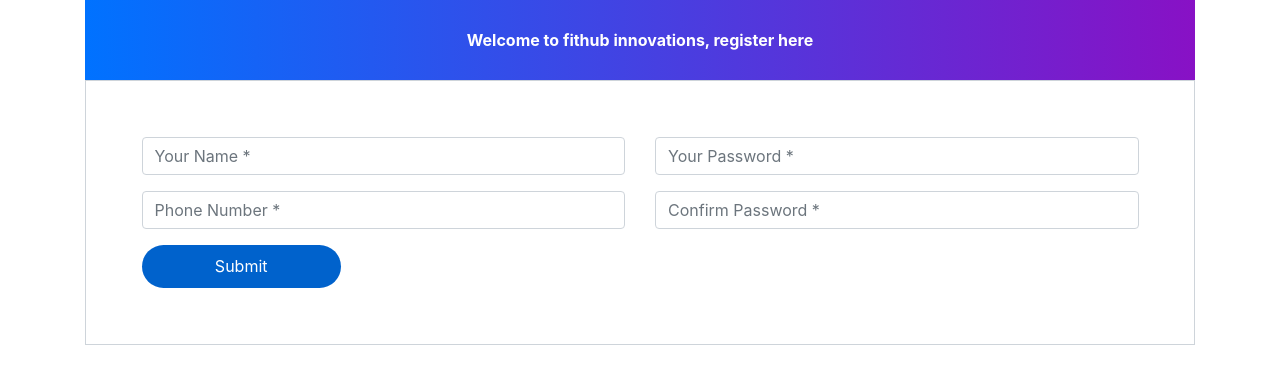
After one commit to Mgsk8/FitHubInnovations, a Flask app: template ProyectoGym/templates/Registrarse.html in a window 1280 px wide. The commit adds this page. Shown: the top 384 px of the page. Run offline with Flask 3, Linux system fonts and the light colour scheme; the template is opened without the code that fills it, so the values that code supplies are empty; some libraries are stand-ins or nearby versions.

Commit message:
Reestructuración de la organización de carpetas

```diff
--- a/ProyectoGym/App.py
+++ b/ProyectoGym/App.py
@@ -1 +1,11 @@
-from flask import Flask
+from flask import Flask,render_template
+
+app = Flask(__name__)
+
+@app.route("/")
+def Inicio_secion():
+    return render_template('VistaInicioSesion.html')
+@app.route("/register")
+def register():
+    return render_template('Registrarse.html')
+app.run(port=81, debug=True)
--- /dev/null
+++ b/ProyectoGym/static/Css/Registrarse.css
@@ -0,0 +1,28 @@
+.note
+{
+    text-align: center;
+    height: 80px;
+    background: -webkit-linear-gradient(left, #0072ff, #8811c5);
+    color: #fff;
+    font-weight: bold;
+    line-height: 80px;
+}
+.form-content
+{
+    padding: 5%;
+    border: 1px solid #ced4da;
+    margin-bottom: 2%;
+}
+.form-control{
+    border-radius:1.5rem;
+}
+.btnSubmit
+{
+    border:none;
+    border-radius:1.5rem;
+    padding: 1%;
+    width: 20%;
+    cursor: pointer;
+    background: #0062cc;
+    color: #fff;
+}
--- /dev/null
+++ b/ProyectoGym/templates/Registrarse.html
@@ -0,0 +1,63 @@
+<!DOCTYPE html>
+<html lang="en">
+  <head>
+    <meta charset="UTF-8" />
+    <meta name="viewport" content="width=device-width, initial-scale=1.0" />
+    <title>register</title>
+    <link rel="stylesheet" href="/static/Css/Registrarse.css" />
+    <link href="//maxcdn.bootstrapcdn.com/bootstrap/4.1.1/css/bootstrap.min.css" rel="stylesheet" id="bootstrap-css">
+    <script src="//maxcdn.bootstrapcdn.com/bootstrap/4.1.1/js/bootstrap.min.js"></script>
+    <script src="//cdnjs.cloudflare.com/ajax/libs/jquery/3.2.1/jquery.min.js"></script>
+  </head>
+  <body>
+    <div class="container register-form">
+      <div class="form">
+        <div class="note">
+          <p>Welcome to fithub innovations, register here</p>
+        </div>
+
+        <div class="form-content">
+          <div class="row">
+            <div class="col-md-6">
+              <div class="form-group">
+                <input
+                  type="text"
+                  class="form-control"
+                  placeholder="Your Name *"
+                  value=""
+                />
+              </div>
+              <div class="form-group">
+                <input
+                  type="text"
+                  class="form-control"
+                  placeholder="Phone Number *"
+                  value=""
+                />
+              </div>
+            </div>
+            <div class="col-md-6">
+              <div class="form-group">
+                <input
+                  type="text"
+                  class="form-control"
+                  placeholder="Your Password *"
+                  value=""
+                />
+              </div>
+              <div class="form-group">
+                <input
+                  type="text"
+                  class="form-control"
+                  placeholder="Confirm Password *"
+                  value=""
+                />
+              </div>
+            </div>
+          </div>
+          <button type="button" class="btnSubmit">Submit</button>
+        </div>
+      </div>
+    </div>
+  </body>
+</html>
```
Also changed, not shown: ProyectoGym/requeriments.txt (added, +13 -0 lines), ProyectoGym/templates/VistaInicioSesion.html (renamed from ProyectoGym/src/View/VistaInicioSesion.html, +8 -4 lines), ProyectoGym/src/Controller/ControlInicioSesion.py (deleted), ProyectoGym/static/img/fit_fondo.png (added), ProyectoGym/templates/VistaMenuInicio.html (renamed from ProyectoGym/src/View/VistaMenuInicio.html).
